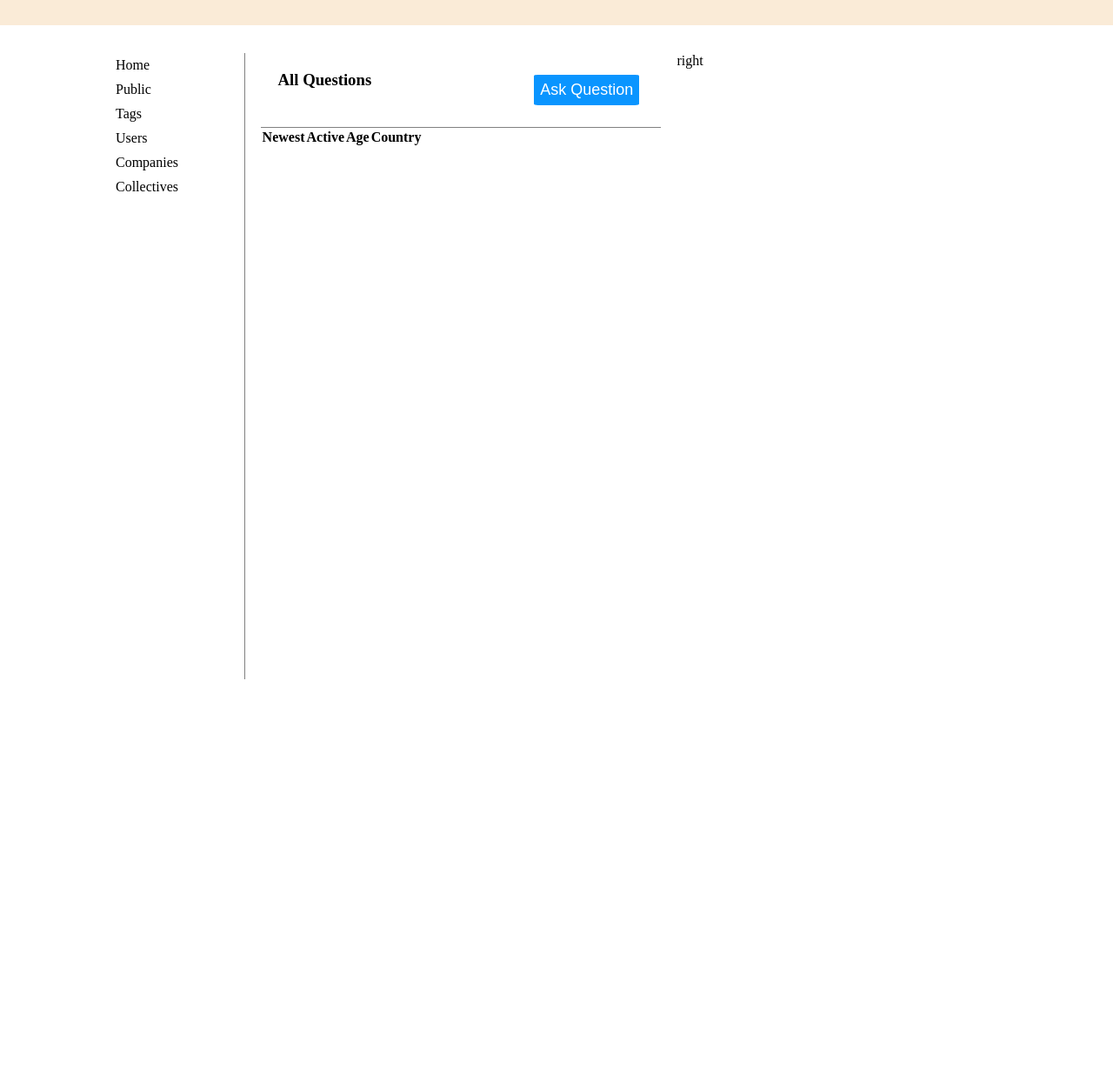
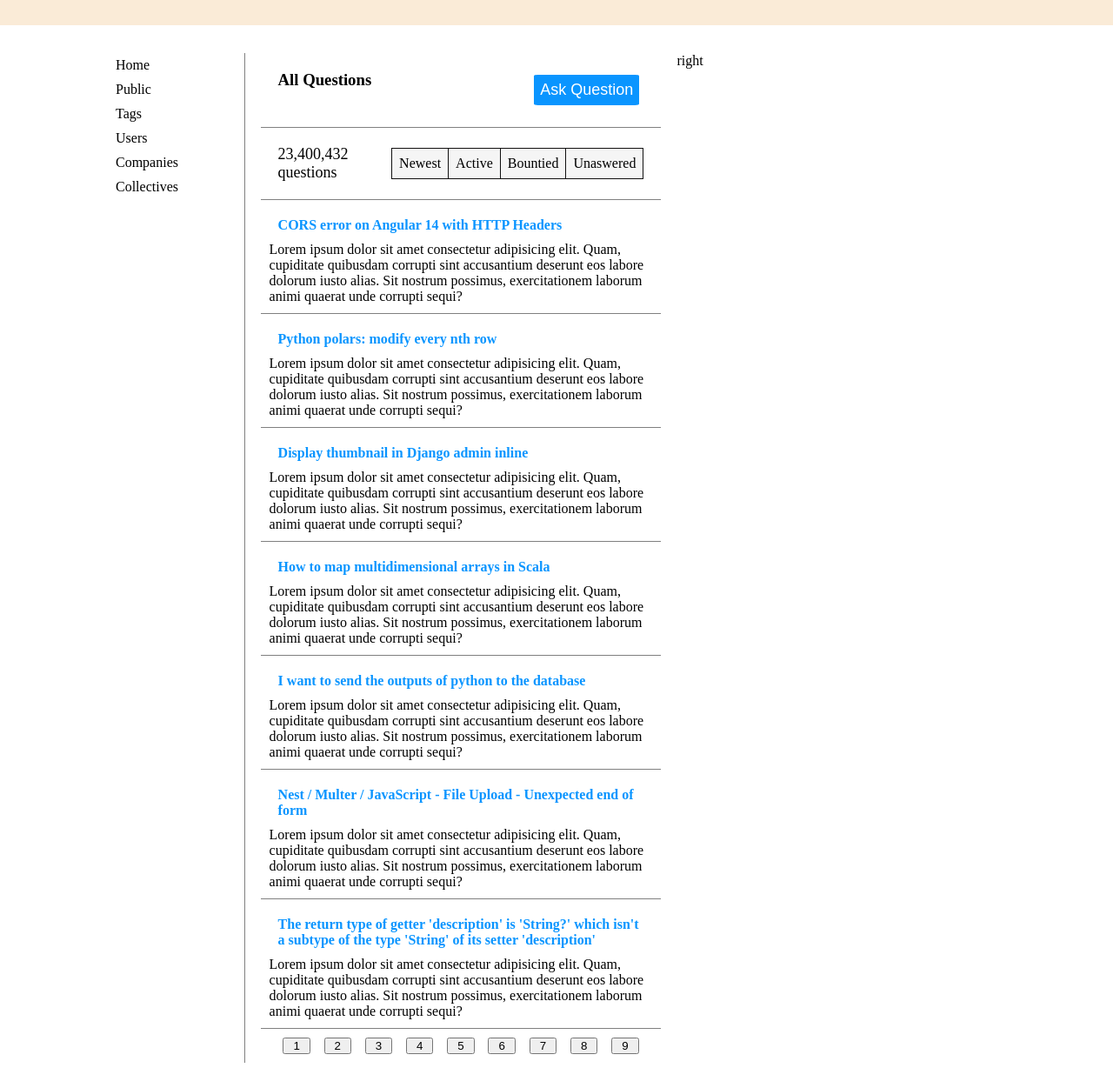
Before and after one commit to dmwase88/Stack, a plain HTML site: page index.html in a window 1280 px wide. Shown: the part 113-1364 px from the top of the page at 87% size. Before the commit the page ends 926 px from the top, so only its background shows below. Drawn offline with Linux system fonts and the light colour scheme.

Commit message:
addded css styles

```diff
--- a/index.html
+++ b/index.html
@@ -52,15 +52,83 @@
             <h3>All Questions</h3>
             <button id="question">Ask Question</button>
           </div>
-          <div id="table">
+          <div id="questions-asked">
+            <h5>23,400,432 questions</h5>
             <table>
               <tr>
-                <th>Newest</th>
-                <th>Active</th>
-                <th>Age</th>
-                <th>Country</th>
+                <th><a href="#">Newest</a></th>
+                <th><a href="#">Active</a></th>
+                <th><a href="#">Bountied</a></th>
+                <th><a href="#">Unaswered</a></th>
               </tr>
             </table>
+          </div>
+          <div class="article">
+            <h4 class="header">CORS error on Angular 14 with HTTP Headers</h4>
+            Lorem ipsum dolor sit amet consectetur adipisicing elit. Quam,
+            cupiditate quibusdam corrupti sint accusantium deserunt eos labore
+            dolorum iusto alias. Sit nostrum possimus, exercitationem laborum
+            animi quaerat unde corrupti sequi?
+          </div>
+          <div class="article">
+            <h4 class="header">Python polars: modify every nth row</h4>
+            Lorem ipsum dolor sit amet consectetur adipisicing elit. Quam,
+            cupiditate quibusdam corrupti sint accusantium deserunt eos labore
+            dolorum iusto alias. Sit nostrum possimus, exercitationem laborum
+            animi quaerat unde corrupti sequi?
+          </div>
+          <div class="article">
+            <h4 class="header">Display thumbnail in Django admin inline</h4>
+            Lorem ipsum dolor sit amet consectetur adipisicing elit. Quam,
+            cupiditate quibusdam corrupti sint accusantium deserunt eos labore
+            dolorum iusto alias. Sit nostrum possimus, exercitationem laborum
+            animi quaerat unde corrupti sequi?
+          </div>
+          <div class="article">
+            <h4 class="header">How to map multidimensional arrays in Scala</h4>
+            Lorem ipsum dolor sit amet consectetur adipisicing elit. Quam,
+            cupiditate quibusdam corrupti sint accusantium deserunt eos labore
+            dolorum iusto alias. Sit nostrum possimus, exercitationem laborum
+            animi quaerat unde corrupti sequi?
+          </div>
+          <div class="article">
+            <h4 class="header">
+              I want to send the outputs of python to the database
+            </h4>
+            Lorem ipsum dolor sit amet consectetur adipisicing elit. Quam,
+            cupiditate quibusdam corrupti sint accusantium deserunt eos labore
+            dolorum iusto alias. Sit nostrum possimus, exercitationem laborum
+            animi quaerat unde corrupti sequi?
+          </div>
+          <div class="article">
+            <h4 class="header">
+              Nest / Multer / JavaScript - File Upload - Unexpected end of form
+            </h4>
+            Lorem ipsum dolor sit amet consectetur adipisicing elit. Quam,
+            cupiditate quibusdam corrupti sint accusantium deserunt eos labore
+            dolorum iusto alias. Sit nostrum possimus, exercitationem laborum
+            animi quaerat unde corrupti sequi?
+          </div>
+          <div class="article">
+            <h4 class="header">
+              The return type of getter 'description' is 'String?' which isn't a
+              subtype of the type 'String' of its setter 'description'
+            </h4>
+            Lorem ipsum dolor sit amet consectetur adipisicing elit. Quam,
+            cupiditate quibusdam corrupti sint accusantium deserunt eos labore
+            dolorum iusto alias. Sit nostrum possimus, exercitationem laborum
+            animi quaerat unde corrupti sequi?
+          </div>
+          <div id="pagination">
+            <button><a href="#">1</a></button>
+            <button><a href="#">2</a></button>
+            <button><a href="#">3</a></button>
+            <button><a href="#">4</a></button>
+            <button><a href="#">5</a></button>
+            <button><a href="#">6</a></button>
+            <button><a href="#">7</a></button>
+            <button><a href="#">8</a></button>
+            <button><a href="#">9</a></button>
           </div>
         </div>
         <div id="rightpanel">right</div>
--- a/style.css
+++ b/style.css
@@ -2,6 +2,10 @@
   margin: 0;
   padding: 0;
   box-sizing: border-box;
+}
+
+body html {
+  font-family: Verdana, Verdana, "Segoe UI", Tahoma, Geneva, Verdana, sans-serif;
 }
 
 .antiquewhite {
@@ -40,7 +44,7 @@
 }
 #topnav ul li:hover {
   background-color: rgba(33, 32, 32, 0.312);
-  color: black;
+  color: rgb(69, 194, 196);
   border-radius: 10%;
 }
 
@@ -128,3 +132,67 @@ a {
 #question:hover {
   background-color: rgb(28, 111, 174);
 }
+#questions-asked {
+  display: flex;
+  justify-content: center;
+  align-items: center;
+  padding: 20px;
+  margin: auto;
+  justify-content: space-between;
+  border-bottom: 1px grey solid;
+}
+table {
+  border-collapse: collapse;
+  width: 60%;
+}
+
+th,
+td {
+  border: 1px solid rgb(17, 16, 16);
+  text-align: center;
+  font-weight: normal;
+  padding: 8px;
+}
+
+th:hover {
+  background-color: rgba(167, 184, 200, 0.511);
+}
+
+th {
+  background-color: whitesmoke;
+}
+
+th a {
+  text-decoration: none;
+  color: black;
+}
+
+h5 {
+  font-weight: normal;
+  font-size: large;
+}
+.header {
+  color: hsl(206deg 100% 52%);
+  padding: 10px;
+}
+.article {
+  border-bottom: 1px grey solid;
+  padding: 10px;
+}
+#pagination {
+  display: flex;
+  justify-content: space-evenly;
+  padding: 10px;
+}
+
+#pagination a {
+  padding: 15px 10px;
+  text-decoration: none;
+  color: black;
+  border-radius: 2px;
+}
+
+#pagination button:hover {
+  background-color: hsl(27deg 90% 55%);
+  border: 2px solid hsl(27deg 90% 55%);
+}
```
